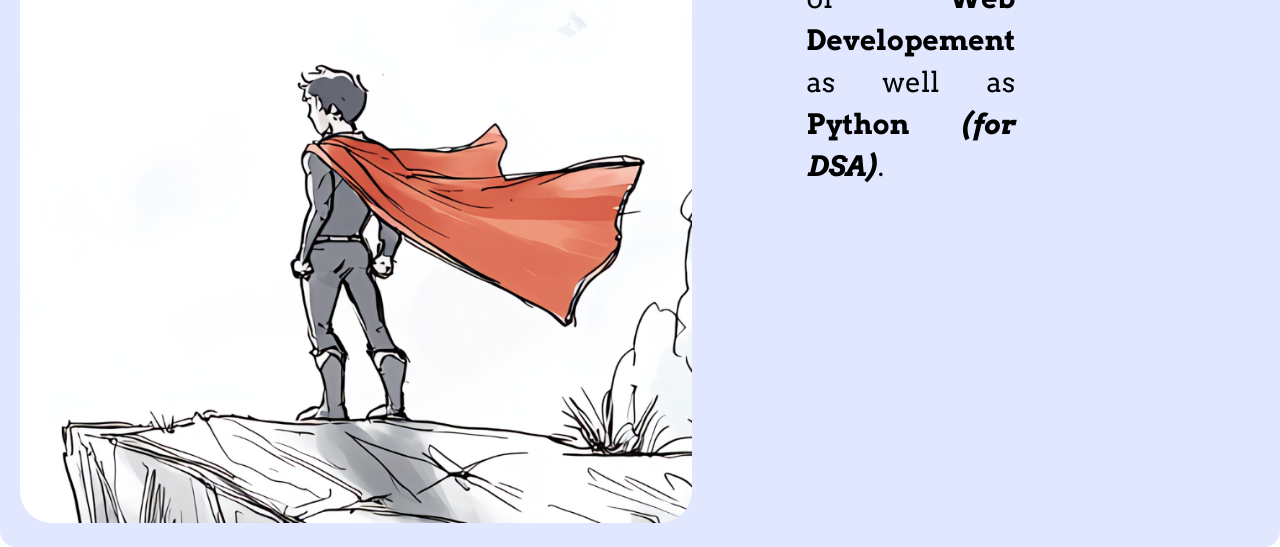
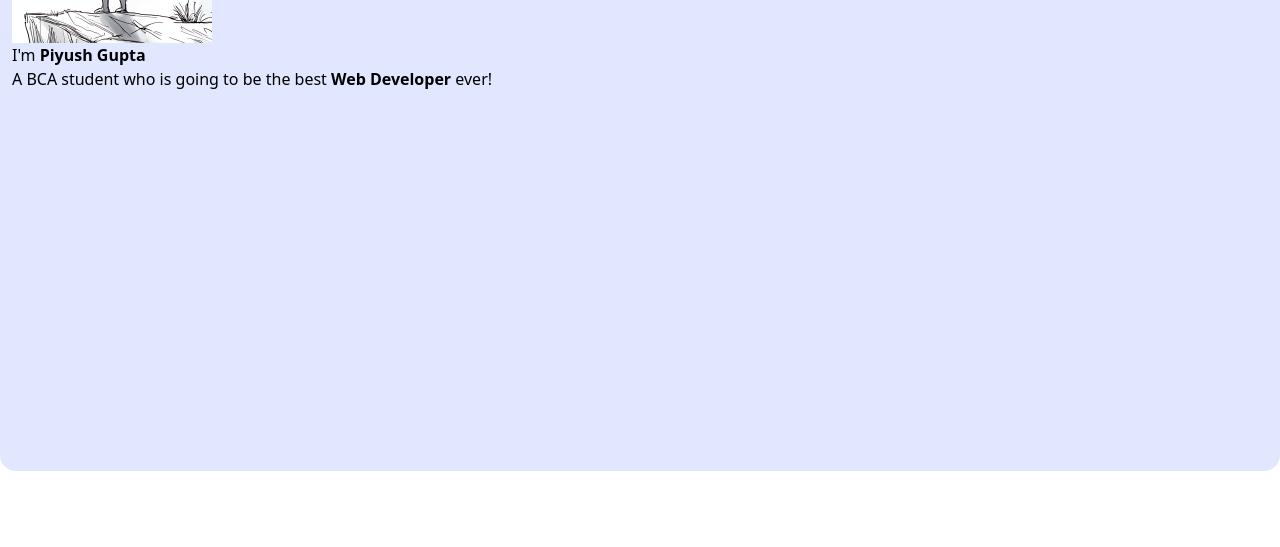
Before and after one commit to piyushgupta04/progress-IDX, a plain HTML site: page index.html in a window 1280 px wide. Shown: the part 265-812 px from the top of the page. Drawn offline with Linux system fonts and the light colour scheme; a web font is replaced by a local one.

Commit message:
learned
box-border
minor learnings but worth it!

(will think about layout later)

```diff
--- a/index.html
+++ b/index.html
@@ -29,13 +29,14 @@
     </div>
   </section>
   <section
-    class="sec-2 max-w-screen lg:max-w-7xl xl:mt-4 xl:rounded-2xl lg:mx-auto min-h-[80vh] transition delay-75 bg-indigo-100 p-5 flex space-x-2.5 justify-between">
-    <div class="main-info flex flex-col space-y-1 max-w-[540px] lg:flex-row">
-      <div class="img-div w-full lg:min-w-2xl justify-center flex"><img src="icons/800-800 example temp.png" class=" rounded-4xl" alt="">
+    class="sec-2 max-w-screen lg:max-w-7xl xl:mt-4 xl:rounded-2xl lg:mx-auto min-h-[80vh] transition delay-75 bg-indigo-100 box-border p-3">
+    <div class="hero flex flex-col max-w-screen">
+      <div class="image-div max-w-[200px] max-h-[200px] min-h-[100px] min-w-[100px] bg-indigo-500">
+        <img src="icons/800-800 example temp.png" class="" alt="">
       </div>
-      <div class="my-h1 font-5 text-[28px]">Hi, I'm <span class="font-bold text-[32px]">Piyush Gupta</span></div>
-      <div class="my-more font-5 text-[28px] text-justify lg:flex-col">A programmer who is going to be the master of <span
-          class="font-bold">Web Developement</span> as well as <span class="font-bold">Python <span class="italic">(for DSA)</span></span>.
+      <div class="text-div">
+        <p class="myself">I'm <span class="font-bold">Piyush Gupta</span></p>
+        <p class="">A BCA student who is going to be the best <span class="font-bold">Web Developer</span> ever!</p>
       </div>
     </div>
   </section>
```
Also changed, not shown: dist/output.css.
